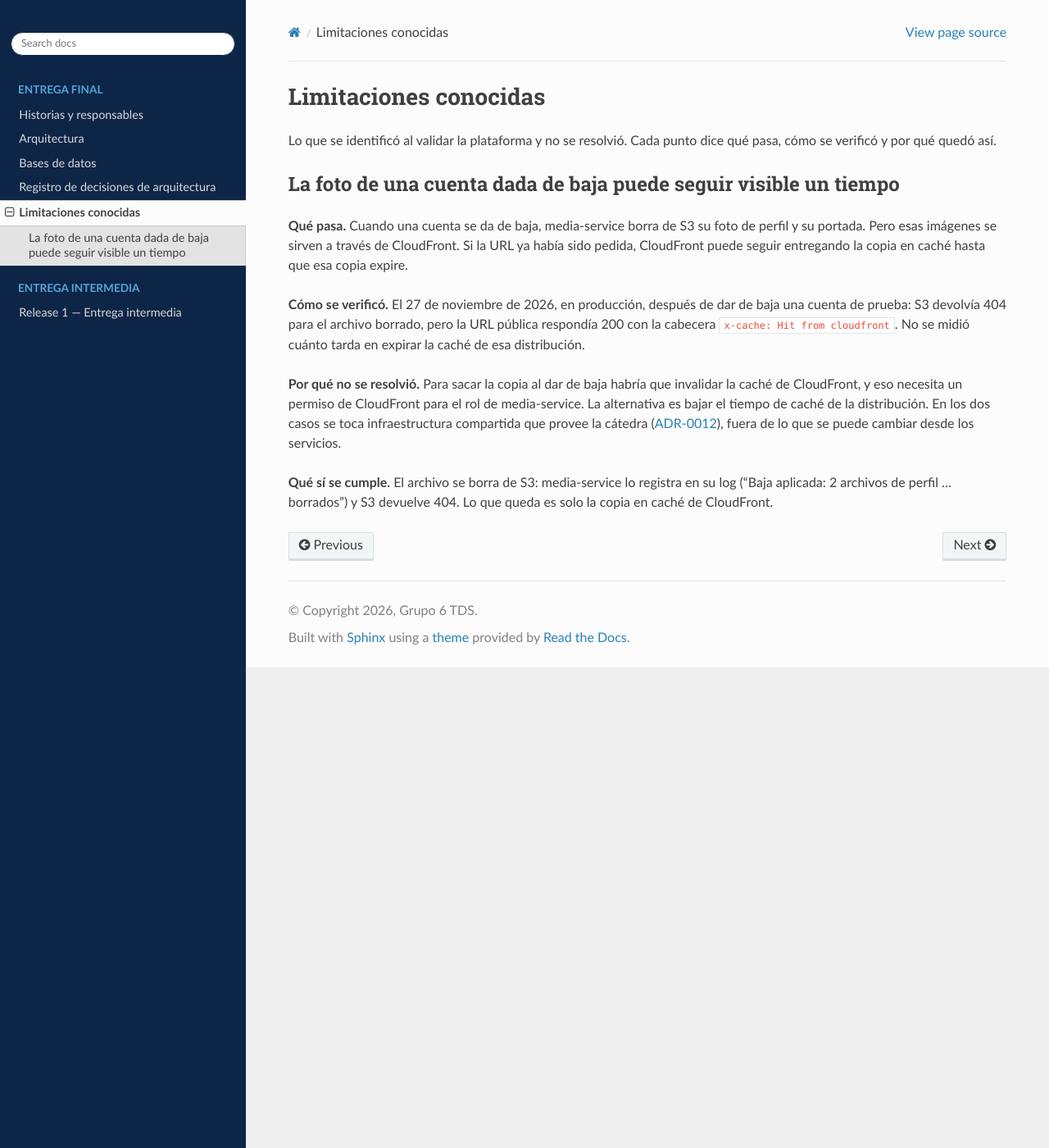
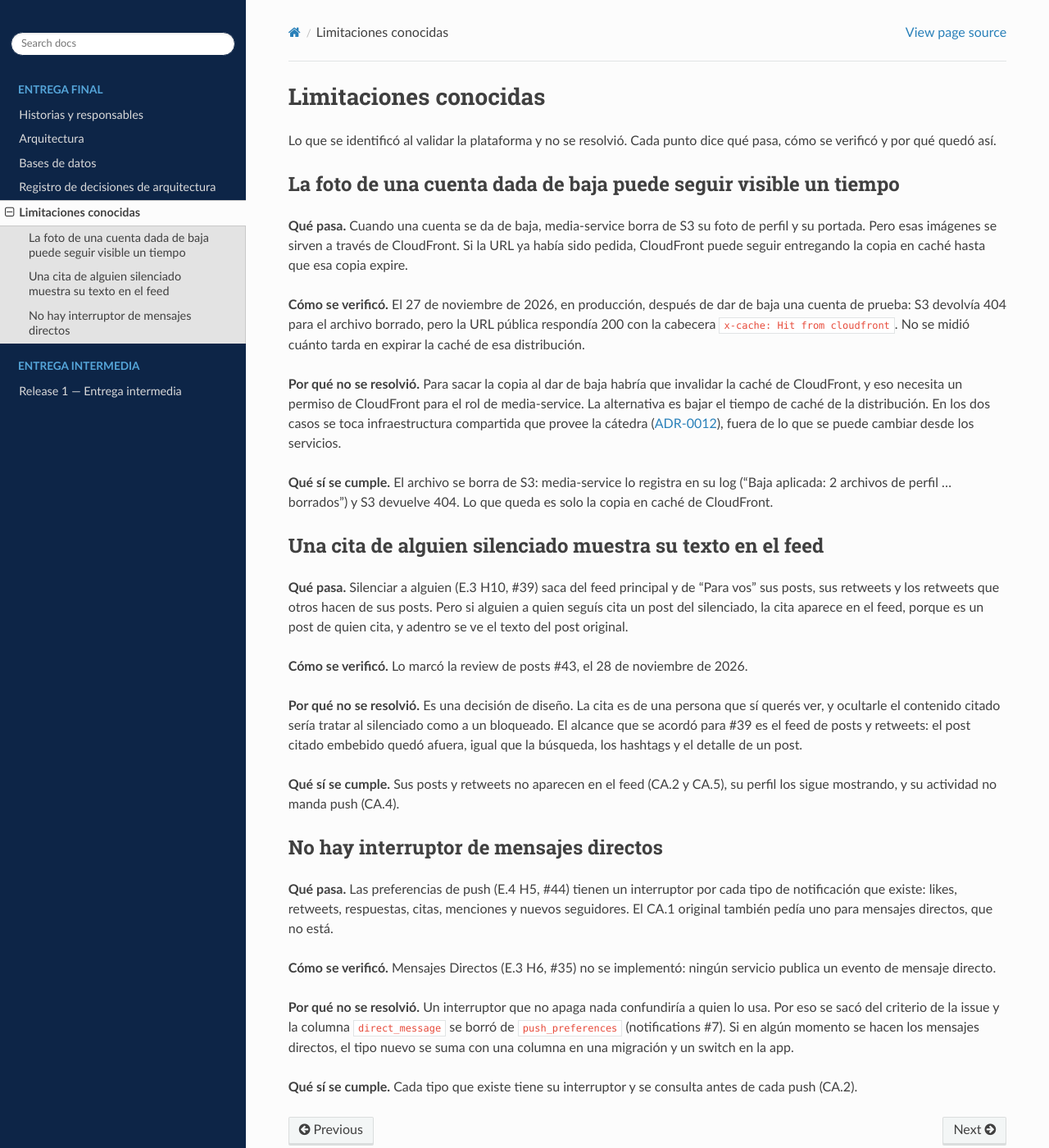
Before and after one commit to tds-g6-2s2026/udesa-x-docs, a Sphinx documentation site: the page built from docs/limitaciones.md, in a window 1280 px wide and 1400 px high. Shown: the whole window at 82% size. Built offline with Sphinx 7.4.7 and the Read the Docs theme 3.1.0, drawn with Linux system fonts in a browser that asks for light colours.

Commit message:
docs: limitaciones de #39 y #44 y aclaración del push (review #13)

```diff
--- a/docs/historias.md
+++ b/docs/historias.md
@@ -115,12 +115,12 @@ Notificación de Mención (#43): desde el 27/11 posts publica `post_mentioned` (
 | E.2 H15 | Post con Video | Entró el 26/11. La app sube los archivos directo a S3 con una URL firmada, sin pasar por el gateway. Decisión del equipo: solo se aceptan JPG, PNG y MP4, los formatos que piden los CA, así que en iPhone se rechazan las fotos HEIC y los videos MOV. Desde el 26/11, media borra a las 24 h los archivos que no quedaron en ningún post (posts #39 y media #15). Falta cerrar la issue. |
 | E.3 H8 | Listas Personalizadas | Entró el 26/11 (social #19, posts #40 y mobile #50). Solo se puede agregar a una lista a alguien que seguís; dejar de seguirlo, bloquearlo o la baja de la cuenta lo saca solo (CA.3). El feed de una lista trae los posts originales de sus integrantes, sin retweets. La issue no tiene a nadie asignado. Faltan tildar los CA y cerrar la issue. |
 | E.3 H9 | Invitar Usuarios Externos | El backend entró el 26/11 (auth #47 y social #20). Falta la app, en **pendiente** mobile #49: el 26/11 se pidieron cambios porque el código de invitación se pierde si la persona sale de la pantalla de registro (afecta el CA.2), pegar el enlace completo da un error en inglés y, después de cerrar sesión, aparece Registro con el código viejo. Además, el deep link `udesax://` necesita una APK nueva, porque Expo Go no lo abre. |
-| E.3 H10 | Silenciar Usuario | Silenciar oculta al usuario del feed principal y de "Para vos", y corta el push de su actividad. Su perfil, la búsqueda, los hashtags, el detalle y los feeds de listas lo siguen mostrando, y la campanita también, por decisión del equipo. |
+| E.3 H10 | Silenciar Usuario | Silenciar oculta al usuario del feed principal y de "Para vos", y corta el push de su actividad. Su perfil, la búsqueda, los hashtags, el detalle y los feeds de listas lo siguen mostrando, y la campanita también, por decisión del equipo. Una cita de alguien a quien seguís muestra igual el texto del silenciado ({doc}`Limitaciones conocidas <limitaciones>`). |
 | E.4 H1 | Recibir notificaciones de nuevo seguidor | notifications #1 y social #15 entraron y se desplegaron el 23/11. Falta probar el push en un celular Android: en Expo Go no funciona, hace falta una build propia. |
 | E.4 H2 | Notificación de interacción | notifications #1 y posts #27 entraron y se desplegaron el 23/11. Avisa likes, retweets, respuestas y citas. Falta probarla en producción. |
 | E.4 H3 | Centro de Notificaciones In-App | notifications #1 y gateway #9 entraron y se desplegaron el 23/11; la campanita de la app ya tiene su ruta. Falta probarla en producción. |
 | E.4 H5 | Configurar Preferencias de Notificación | Entró el 26/11 (notifications #4 y mobile #48). Los interruptores cortan solo el push: la notificación se guarda igual en la campanita. Las citas usan el interruptor de retweets. Los de menciones y mensajes directos se guardan pero hoy no hacen nada, porque ningún servicio publica esos eventos. La issue está asignada a Tomás; el backend y la app los hizo Santino. Falta cerrar la issue. |
-| E.4 H5 | Configurar Preferencias de Notificación | Hay un interruptor por cada tipo que existe: likes, retweets, respuestas, citas, menciones y nuevos seguidores. Mensajes directos no existe, así que CA.1 se da por completo sin ese interruptor. Apagar un tipo corta solo el push: la notificación sigue llegando a la campanita. |
+| E.4 H5 | Configurar Preferencias de Notificación | Hay un interruptor por cada tipo que existe: likes, retweets, respuestas, citas, menciones y nuevos seguidores. Mensajes Directos (#35) no se hizo, así que no hay interruptor para ese tipo: se sacó del CA.1 de la issue y quedó como limitación ({doc}`Limitaciones conocidas <limitaciones>`). Apagar un tipo corta solo el push: la notificación sigue llegando a la campanita. |
 | E.5 H2 | Inicio de sesión como Administrador | La issue ahora está asignada a Joaquín; en la entrega intermedia figuraba a nombre de Santino, que hizo admin #6. |
 | E.5 H3 | Visualización de Métricas | En main desde el 21/11. Faltan tildar los CA y cerrar la issue. |
 | E.5 H10 | Borrado Forzado de Contenido | posts #29, admin #37 y admin #38 entraron el 23/11. Desde el 26/11, limpiar un post también borra sus archivos de S3 (posts #39). Queda abierto lo que se pidió en la review: el POST interno de posts que vacía un post no pide credencial y confía en la red. Falta cerrar la issue. |
--- a/docs/limitaciones.md
+++ b/docs/limitaciones.md
@@ -11,3 +11,23 @@ Lo que se identificó al validar la plataforma y no se resolvió. Cada punto dic
 **Por qué no se resolvió.** Para sacar la copia al dar de baja habría que invalidar la caché de CloudFront, y eso necesita un permiso de CloudFront para el rol de media-service. La alternativa es bajar el tiempo de caché de la distribución. En los dos casos se toca infraestructura compartida que provee la cátedra ({doc}`ADR-0012 <adr-0012>`), fuera de lo que se puede cambiar desde los servicios.
 
 **Qué sí se cumple.** El archivo se borra de S3: media-service lo registra en su log ("Baja aplicada: 2 archivos de perfil ... borrados") y S3 devuelve 404. Lo que queda es solo la copia en caché de CloudFront.
+
+## Una cita de alguien silenciado muestra su texto en el feed
+
+**Qué pasa.** Silenciar a alguien (E.3 H10, #39) saca del feed principal y de "Para vos" sus posts, sus retweets y los retweets que otros hacen de sus posts. Pero si alguien a quien seguís cita un post del silenciado, la cita aparece en el feed, porque es un post de quien cita, y adentro se ve el texto del post original.
+
+**Cómo se verificó.** Lo marcó la review de posts #43, el 28 de noviembre de 2026.
+
+**Por qué no se resolvió.** Es una decisión de diseño. La cita es de una persona que sí querés ver, y ocultarle el contenido citado sería tratar al silenciado como a un bloqueado. El alcance que se acordó para #39 es el feed de posts y retweets: el post citado embebido quedó afuera, igual que la búsqueda, los hashtags y el detalle de un post.
+
+**Qué sí se cumple.** Sus posts y retweets no aparecen en el feed (CA.2 y CA.5), su perfil los sigue mostrando, y su actividad no manda push (CA.4).
+
+## No hay interruptor de mensajes directos
+
+**Qué pasa.** Las preferencias de push (E.4 H5, #44) tienen un interruptor por cada tipo de notificación que existe: likes, retweets, respuestas, citas, menciones y nuevos seguidores. El CA.1 original también pedía uno para mensajes directos, que no está.
+
+**Cómo se verificó.** Mensajes Directos (E.3 H6, #35) no se implementó: ningún servicio publica un evento de mensaje directo.
+
+**Por qué no se resolvió.** Un interruptor que no apaga nada confundiría a quien lo usa. Por eso se sacó del criterio de la issue y la columna `direct_message` se borró de `push_preferences` (notifications #7). Si en algún momento se hacen los mensajes directos, el tipo nuevo se suma con una columna en una migración y un switch en la app.
+
+**Qué sí se cumple.** Cada tipo que existe tiene su interruptor y se consulta antes de cada push (CA.2).
```
Also changed, not shown: docs/bases-datos.md (+1 -1 lines).
